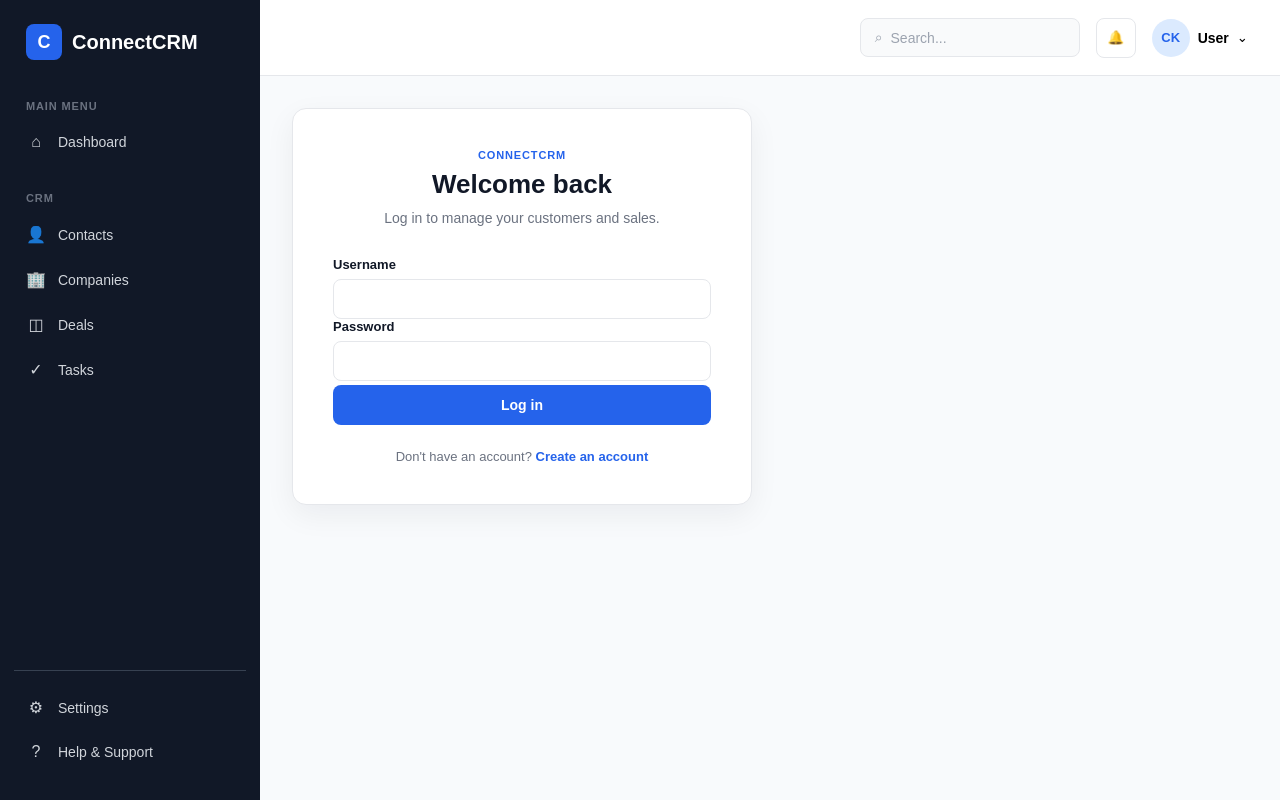
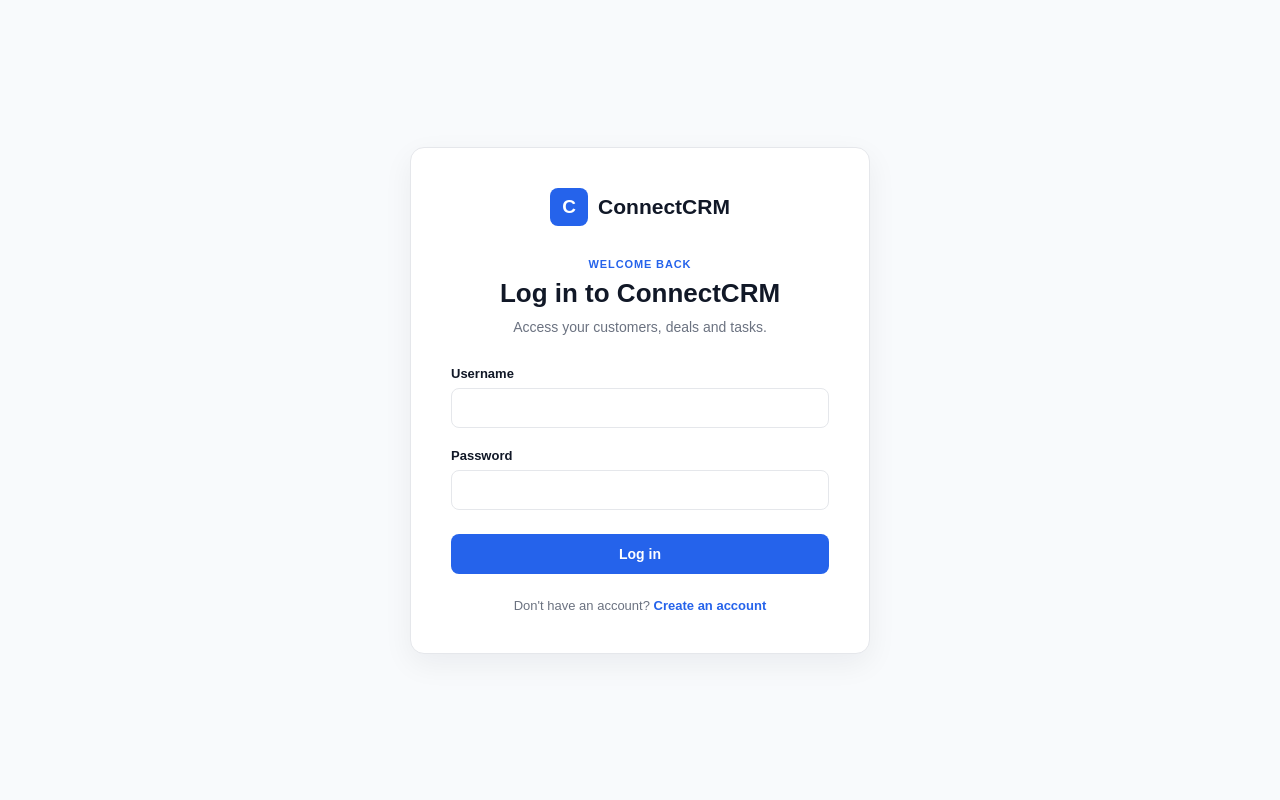
Before and after one commit to colin-182/ConnectCRM1.1, a Django app: page /accounts/login/ in a window 1280 px wide. Run offline with Django 5.2, Linux system fonts and the light colour scheme.

Commit message:
fix: handle duplicate usernames during reg. style: complete authentication pages

```diff
--- a/accounts/views.py
+++ b/accounts/views.py
@@ -1,6 +1,6 @@
 from django.contrib.auth import authenticate, login, logout
 from django.contrib.auth.forms import UserCreationForm
-from django.db import transaction
+from django.db import IntegrityError, transaction
 from django.shortcuts import redirect, render
 
 from crm.models import Business, Membership
@@ -16,22 +16,29 @@ def register_view(request):
         form = UserCreationForm(request.POST)
 
         if form.is_valid():
-            with transaction.atomic():
-                user = form.save()
+            try:
+                with transaction.atomic():
+                    user = form.save()
 
-                business = Business.objects.create(
-                    name=f"{user.username}'s Business"
+                    business = Business.objects.create(
+                        name=f"{user.username}'s Business"
+                    )
+
+                    Membership.objects.create(
+                        user=user,
+                        business=business,
+                        role=Membership.ADMIN,
+                    )
+
+            except IntegrityError:
+                form.add_error(
+                    "username",
+                    "That username is already taken. Please choose another.",
                 )
+            else:
+                login(request, user)
+                return redirect("core:dashboard")
 
-                Membership.objects.create(
-                    user=user,
-                    business=business,
-                    role=Membership.ADMIN,
-                )
-
-            login(request, user)
-
-            return redirect("core:dashboard")
     else:
         form = UserCreationForm()
 
--- a/static/css/style.css
+++ b/static/css/style.css
@@ -947,6 +947,17 @@ body {
     line-height: 1.4;
 }
 
+.auth-error {
+    margin-bottom: 20px;
+    padding: 10px 12px;
+    background-color: #fef2f2;
+    border: 1px solid #fecaca;
+    border-radius: 8px;
+    color: var(--danger);
+    font-size: 13px;
+    line-height: 1.4;
+}
+
 .errorlist {
     margin: 0;
     padding: 0;
--- a/templates/accounts/login.html
+++ b/templates/accounts/login.html
@@ -2,54 +2,73 @@
 
 {% block title %}Log In | ConnectCRM{% endblock %}
 
-{% block content %}
-<div class="auth-container">
+{% block auth_content %}
+
+<div class="auth-page">
+
     <div class="auth-card">
 
+        <div class="auth-brand">
+            <span class="auth-brand-icon">C</span>
+            <span class="auth-brand-text">ConnectCRM</span>
+        </div>
+
         <div class="auth-header">
-            <p class="page-eyebrow">CONNECTCRM</p>
-            <h1>Welcome back</h1>
+            <p class="page-eyebrow">WELCOME BACK</p>
+
+            <h1>Log in to ConnectCRM</h1>
+
             <p>
-                Log in to manage your customers and sales.
+                Access your customers, deals and tasks.
             </p>
         </div>
 
         {% if error %}
-            <p class="form-error">{{ error }}</p>
+            <div class="auth-error">
+                {{ error }}
+            </div>
         {% endif %}
 
-        <form method="post">
+        <form method="post" class="auth-form">
+
             {% csrf_token %}
 
             <div class="form-group">
+
                 <label for="username">
                     Username
                 </label>
+
                 <input
                     type="text"
                     id="username"
                     name="username"
+                    autocomplete="username"
                     required
-                    autocomplete="username"
                 >
+
             </div>
 
             <div class="form-group">
+
                 <label for="password">
                     Password
                 </label>
+
                 <input
                     type="password"
                     id="password"
                     name="password"
+                    autocomplete="current-password"
                     required
-                    autocomplete="current-password"
                 >
+
             </div>
 
             <button type="submit" class="btn btn-primary auth-submit">
                 Log in
             </button>
+
         </form>
 
         <p class="auth-footer">
@@ -60,5 +79,7 @@
         </p>
 
     </div>
+
 </div>
-{% endblock %}
+
+{% endblock auth_content %}
```
Also changed, not shown: db.sqlite3.
